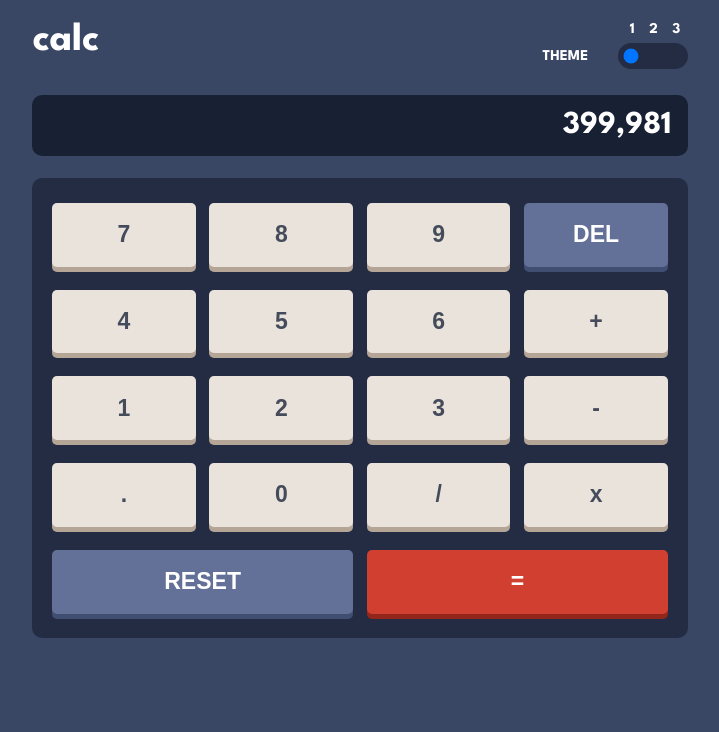
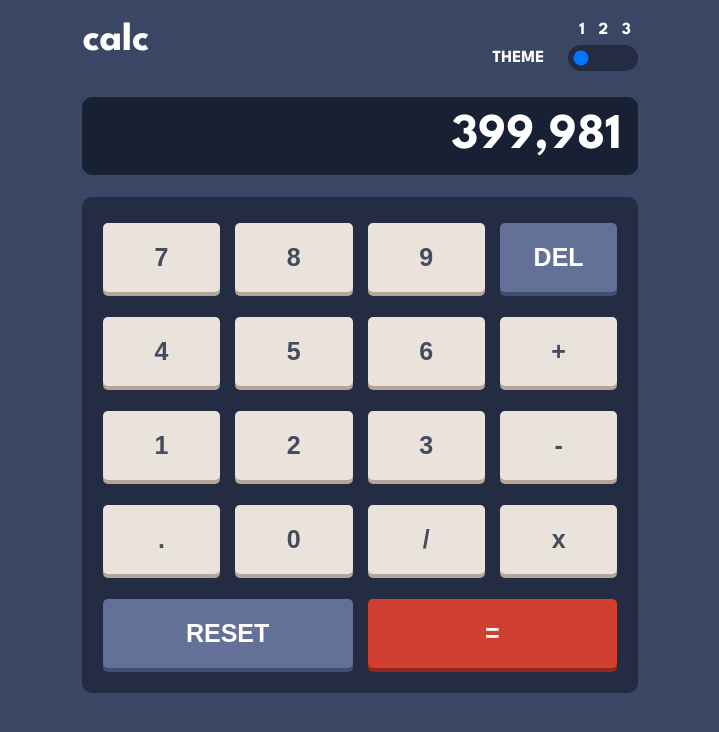
Before and after one commit to kimi1723/calculator-frontend-mentor, a website: page index.html in a window 1280 px wide. Shown: the whole page, without its empty margins (280-999 px from the left). Drawn offline with Linux system fonts and the light colour scheme.

Commit message:
covered desktop layout

```diff
--- a/src/sass/_colors.scss
+++ b/src/sass/_colors.scss
@@ -45,6 +45,7 @@ $theme3: (
 	// MAIN
 	$main-bg: hsl(268, 75%, 9%),
 	$toggle-and-keypad-bg: hsl(268, 71%, 12%),
+	$screen-bg: hsl(268, 71%, 12%),
 	// KEYS
 	$key-bg: hsl(281, 89%, 26%),
 	$key-shadow: hsl(285, 91%, 52%),
--- a/src/sass/_medium.scss
+++ b/src/sass/_medium.scss
@@ -1,20 +1,24 @@
-@media (min-width: 576px) {
-	// .calc {
-	// 	display: flex;
-	// 	align-items: center;
-	// 	justify-content: center;
-	// 	height: 100vh;
-	// }
+@media (min-width: 768px) {
+	.wrapper {
+		max-width: 600px;
+	}
+	.theme-box {
+		&__theme-number,
+		&__label {
+			font-size: 1.7rem;
+		}
+	}
 
-	.wrapper {
-		margin: 0 auto;
-		width: 100%;
-		max-width: 500px;
+	.calc-result {
+		&__text {
+			font-size: 5rem;
+		}
+	}
+
+	// CALC KEYS
+	.calc-keys {
+		&__key {
+			font-size: 2.5rem;
+		}
 	}
 }
-
-@media (min-width: 768px) {
-	.wrapper {
-		max-width: 700px;
-	}
-}
--- a/src/sass/_styles.scss
+++ b/src/sass/_styles.scss
@@ -22,8 +22,15 @@ body {
 	font-size: 3.2rem;
 	background-color: var(--main-bg);
 }
+
 .calc {
 	padding: 0.7em;
+}
+
+.wrapper {
+	margin: 0 auto;
+	width: 100%;
+	max-width: 450px;
 }
 
 // CALC HEADER
@@ -128,21 +135,21 @@ body {
 		background-color: var(--key-bg-2);
 		border: none;
 		border-radius: 5px;
-		box-shadow: 0 5px 0 0 var(--key-shadow-2);
+		box-shadow: 0 4px 0 0 var(--key-shadow-2);
 		cursor: pointer;
 
 		&:nth-of-type(4),
 		&:nth-last-of-type(2) {
 			color: var(--white);
 			background-color: var(--key-bg);
-			box-shadow: 0 5px 0 0 var(--key-shadow);
+			box-shadow: 0 4px 0 0 var(--key-shadow);
 			text-transform: uppercase;
 		}
 
 		&:nth-last-of-type(1) {
 			color: var(--key-sum-text);
 			background-color: var(--key-bg-toggle);
-			box-shadow: 0 5px 0 0 var(--key-bg-toggle-shadow);
+			box-shadow: 0 4px 0 0 var(--key-bg-toggle-shadow);
 		}
 
 		&--functional {
```
Also changed, not shown: dist/css/main.min.css.
